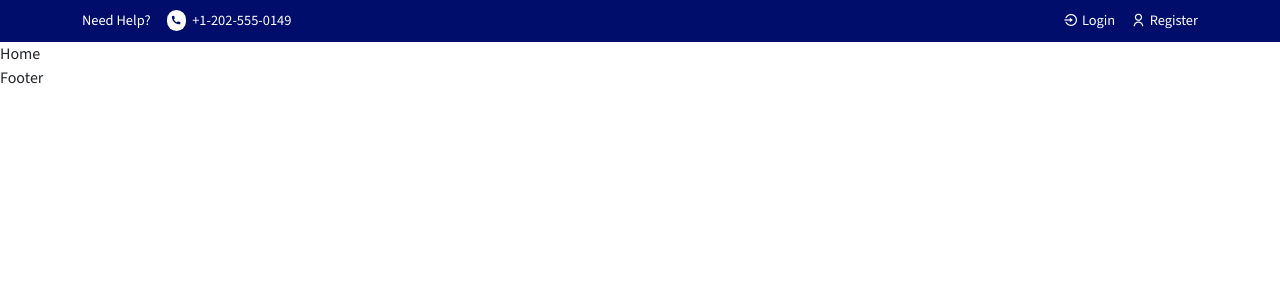
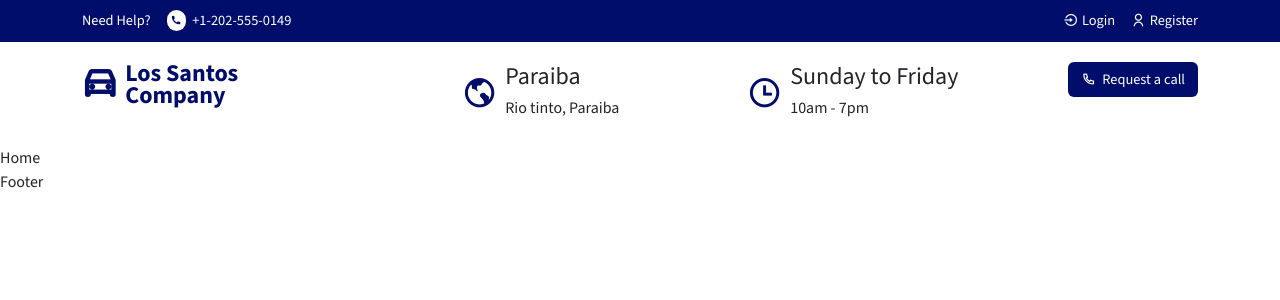
Before and after one commit to locadora-carros/site-locadora, a React (Create React App) app: page /home in a window 1280 px wide. Shown: the top 300 px of the page. Built offline with nearby package versions, Linux system fonts and the light colour scheme.

Commit message:
cabeçalho meio feito

```diff
--- a/src/components/Header/Heder.jsx
+++ b/src/components/Header/Heder.jsx
@@ -33,8 +33,57 @@ const Header = () => {
                 </Row>
             </Container>
         </div>
-    </header>
 
 
+        {/*========== Header middle ==========*/}
+        <div className="header__middle">
+            <Container>
+                <Row>
+                    <Col lg='4' md='3' sm='4'>
+                        <div className="logo">
+                            <h1>
+                                <Link to='/home' className="d-flex align-items-center gap-2">
+                                    <i class="ri-car-line"></i>
+                                    <span>
+                                        Los Santos<br />Company
+                                    </span>
+                                </Link>
+                            </h1>
+                        </div>
+                    </Col>
+
+                    <Col lg='3' md='3' sm='4'>
+                        <div className="header__location d-flex align-items-center gap-2">
+                            <span>
+                                <i class="ri-earth-line"></i>
+                            </span>
+                            <div className="header__location-contet">
+                                <h4>Paraiba</h4>
+                                <h6>Rio tinto, Paraiba</h6>
+                            </div>
+                        </div>
+                    </Col>
+
+                    <Col lg='3' md='3' sm='4'>
+                        <div className="header__location d-flex align-items-center gap-2">
+                            <span><i class="ri-time-line"></i></span>
+                            <div className="header__location-contet">
+                                <h4>Sunday to Friday</h4>
+                                <h6>10am - 7pm</h6>
+                            </div>
+                        </div>
+                    </Col>
+
+                    <Col lg='2' md='3' sm='0' className="text-end">
+                        <button className="header__btn btn">
+                            <Link to='/contact'>
+                                <i class="ri-phone-line"></i> Request a call
+                            </Link>
+                        </button>
+                    </Col>
+                </Row>
+            </Container>
+        </div>
+    </header>
 }
 export default Header;
--- a/src/styles/header.css
+++ b/src/styles/header.css
@@ -37,3 +37,65 @@
 .header__top__right a:hover {
   color: #fff;
 }
+
+/* ========== header middle ========== */
+
+.header__middle {
+  padding: 20px 0px;
+
+}
+
+.logo h1 a span {
+  font-size: 1.5rem;
+}
+
+.logo h1 a i {
+  font-size: 2.2rem;
+}
+
+.logo h1 a {
+  text-decoration: none;
+  color: #000d6b;
+  font-weight: 700;
+}
+
+.logo h1 {
+  line-height: 1.4rem;
+}
+
+.header__location span i {
+  font-size: 2.2rem;
+  color: #000d6b;
+}
+
+.header__location-content h4 {
+  font-size: 1.2rem;
+  font-weight: 600;
+  color: #000d6b;
+}
+
+.header__location-content h6 {
+  font-weight: 600;
+}
+
+.header__btn {
+  background: #000d6b !important;
+  padding: 10px 20px;
+  border: none;
+  outline: none;
+  border-radius: 5px;
+}
+
+.header__btn a {
+  display: flex;
+  align-items: center;
+  column-gap: 0.4rem;
+  text-decoration: none;
+  color: #fff;
+  justify-content: flex-end;
+  font-size: 0.9rem;
+}
+
+.header__btn a:hover{
+  color: #fff;
+}
```
Lines whose indentation alone changed are shown as unchanged.
